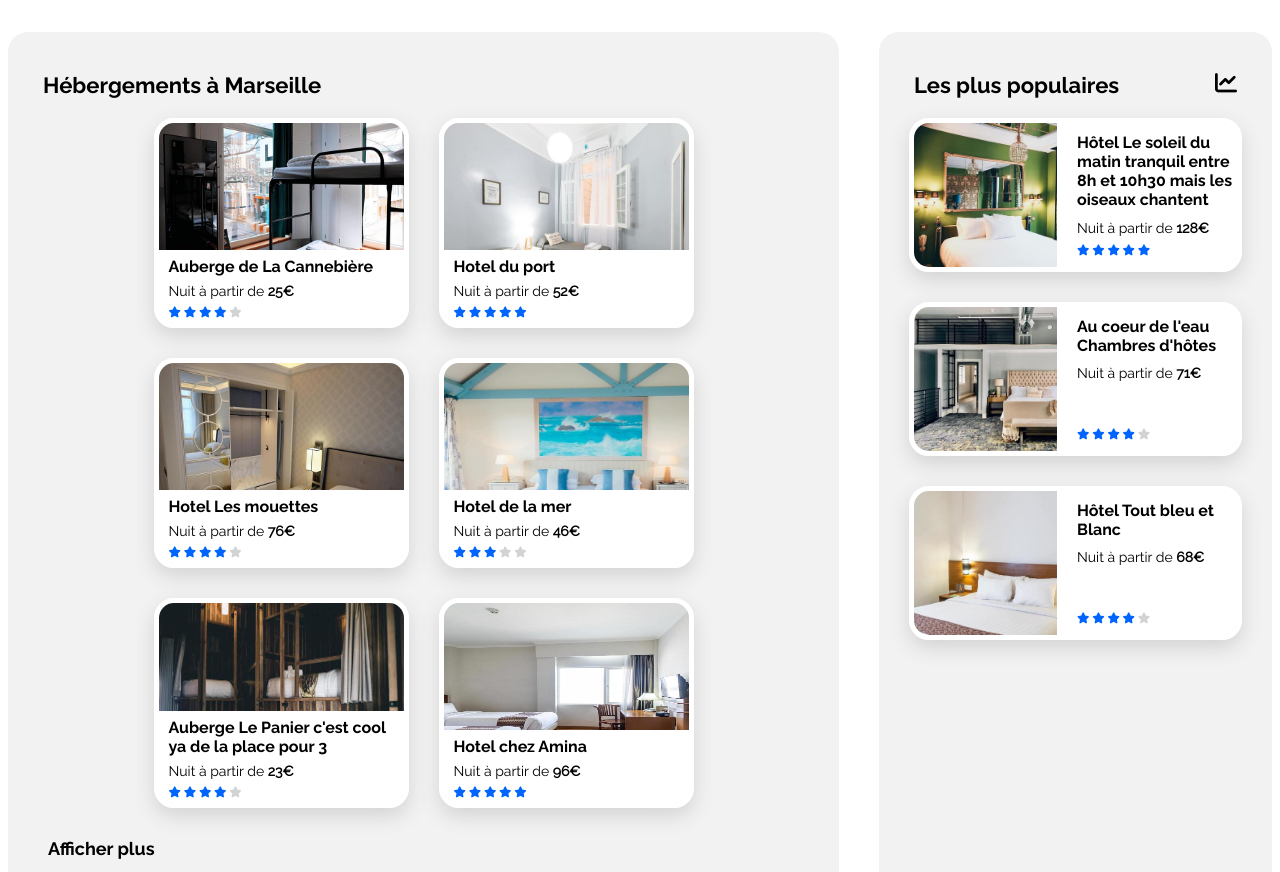
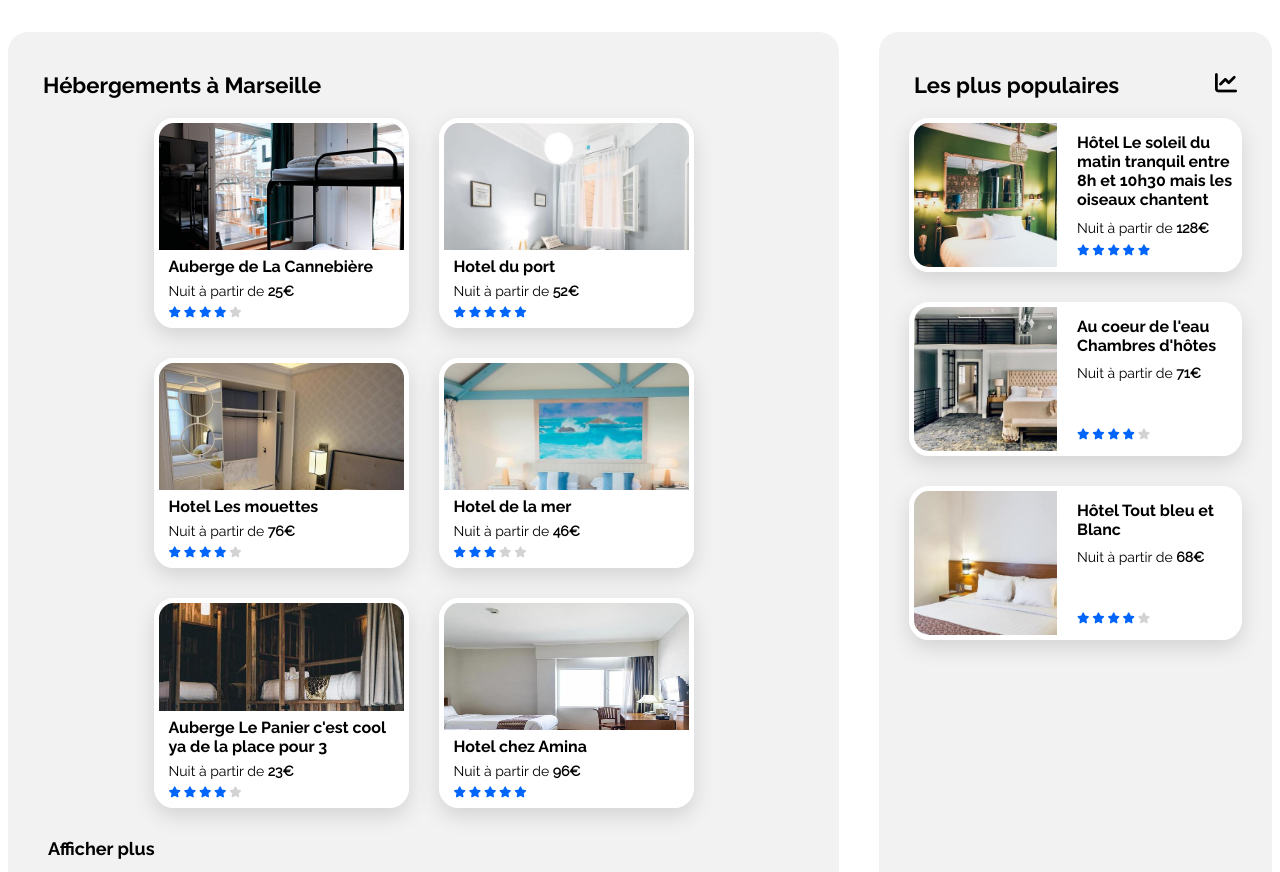
Before and after one commit to AurelBouchard/AurelBouchard.github.io, a plain HTML site: page index.html in a window 1280 px wide. Shown: the part 400-1272 px from the top of the page. Drawn offline with Linux system fonts and the light colour scheme.

Commit message:
tentative object-fit

```diff
--- a/index.html
+++ b/index.html
@@ -79,7 +79,8 @@
 				<div id="in_town">
 					<a href="1" class="in_town N1">
 							<div>
-								<img src="images/hebergements/4_small/marcus-loke-WQJvWU_HZFo-unsplash.jpg" alt="marcus">
+								<img src="images/hebergements/4_small/marcus-loke-WQJvWU_HZFo-unsplash.jpg"
+								alt="marcus" class="landscape">
 							</div>
 							<div class="bottom_stripe lightblue_hover">
 								<p>Auberge de La Cannebière</p>
@@ -95,7 +96,8 @@
 					</a>
 					<a href="2" class="in_town N2">
 							<div>
-								<img src="images/hebergements/4_small/fred-kleber-gTbaxaVLvsg-unsplash.jpg" alt="fred">
+								<img src="images/hebergements/4_small/fred-kleber-gTbaxaVLvsg-unsplash.jpg"
+								alt="fred" class="landscape">
 							</div>
 							<div class="bottom_stripe lightblue_hover">
 								<p>Hotel du port</p>
@@ -111,7 +113,8 @@
 					</a>
 					<a href="3" class="in_town N3">
 							<div>
-								<img src="images/hebergements/4_small/reisetopia-B8WIgxA_PFU-unsplash.jpg" alt="resitopia">
+								<img src="images/hebergements/4_small/reisetopia-B8WIgxA_PFU-unsplash.jpg"
+								alt="resitopia" class="landscape">
 							</div>
 							<div class="bottom_stripe lightblue_hover">
 								<p>Hotel Les mouettes</p>
@@ -127,7 +130,8 @@
 					</a>
 					<a href="4" class="in_town N4">
 							<div>
-								<img src="images/hebergements/4_small/annie-spratt-Eg1qcIitAuA-unsplash.jpg" alt="annie">
+								<img src="images/hebergements/4_small/annie-spratt-Eg1qcIitAuA-unsplash.jpg"
+								alt="annie" class="portrait">
 							</div>
 							<div class="bottom_stripe lightblue_hover">
 								<p>Hotel de la mer</p>
@@ -143,7 +147,8 @@
 					</a>
 					<a href="5" class="in_town N5">
 							<div>
-								<img src="images/hebergements/4_small/nicate-lee-kT-ZyaiwBe0-unsplash.jpg" alt="nicate">
+								<img src="images/hebergements/4_small/nicate-lee-kT-ZyaiwBe0-unsplash.jpg"
+								alt="nicate" class="landscape">
 							</div>
 							<div class="bottom_stripe lightblue_hover">
 								<p>Auberge Le Panier c'est cool ya de la place pour 3</p>
@@ -159,7 +164,8 @@
 					</a>
 					<a href="6" class="in_town N6">
 							<div>
-								<img src="images/hebergements/4_small/febrian-zakaria-M6S1WvfW68A-unsplash.jpg" alt="febrian">
+								<img src="images/hebergements/4_small/febrian-zakaria-M6S1WvfW68A-unsplash.jpg"
+								alt="febrian" class="portrait">
 							</div>
 							<div class="bottom_stripe lightblue_hover">
 								<p>Hotel chez Amina</p>
--- a/mainCSS.css
+++ b/mainCSS.css
@@ -263,14 +263,6 @@ input {
   margin-bottom: 20px;
 }
 
-.show_more{
-  padding: 10px;
-  border-radius: 23px;
-  margin-left: 30px;
-}
-.show_more:active{
-  color: #0065fc;
-}
 
 #in_town {
   display: flex;
@@ -297,11 +289,20 @@ input {
   margin-right: 15px;
 }
 
-.in_town img {
+.landscape {
   border-radius: 15px 15px 0 0;
-  height: 180px;
+  height: 185px;
   width: 245px;
-  object-fit: fill;
+  object-fit:cover ;
+  /* object-position:top ; */
+}
+.portrait {
+  border-radius: 15px 15px 15px 15px;
+  height: 185px;
+  width: 245px;
+  /* top: -50px; */
+  object-fit:fill ;
+  /* object-position: bottom; */
 }
 
 .bottom_stripe {
@@ -334,6 +335,12 @@ input {
 .show_more {
   font-size: 18px;
   font-family: "Raleway-Bold";
+  padding: 10px;
+  border-radius: 23px;
+  margin-left: 30px;
+}
+.show_more:active{
+  color: #0065fc;
 }
 
 #right_block {
```
